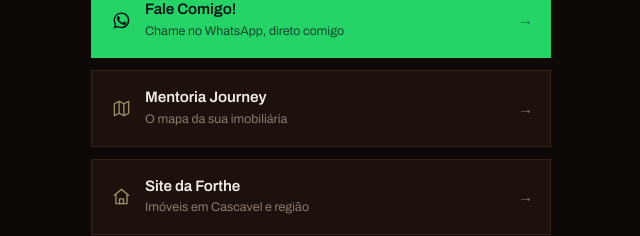
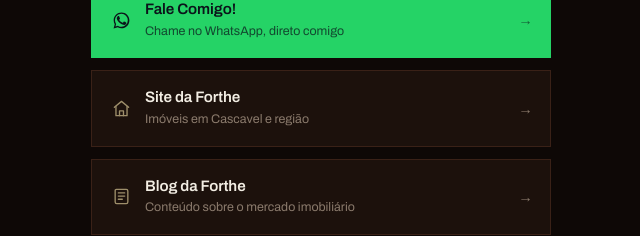
Before and after one commit to Fabreti/mentoria-fernando-dallagnol, a plain HTML site: page links.html in a window 1280 px wide. Shown: the part 544-780 px from the top of the page, without its empty margins (319-959 px from the left). Drawn offline with Linux system fonts and the light colour scheme.

Commit message:
fix: remove card duplicado de Mentoria Journey em /links
O atalho original ficou junto do novo ao restaurar o link pro site
principal, duplicando o mesmo destino na página.

Co-Authored-By: Claude Sonnet 5 <noreply@anthropic.com>

```diff
--- a/links.html
+++ b/links.html
@@ -156,19 +156,6 @@ height="0" width="0" style="display:none;visibility:hidden"></iframe></noscript>
       <span class="lk-go">→</span>
     </a>
 
-    <a class="lk rv" style="animation-delay:.32s"
-       href="/?utm_source=instagram&utm_medium=bio&utm_campaign=perfil_fernando">
-      <svg viewBox="0 0 24 24" fill="none" stroke="currentColor" stroke-width="1.7"
-           stroke-linecap="round" stroke-linejoin="round" aria-hidden="true">
-        <path d="M3 6l6-3 6 3 6-3v15l-6 3-6-3-6 3V6z"/><path d="M9 3v15"/><path d="M15 6v15"/>
-      </svg>
-      <span class="lk-txt">
-        <span class="lk-t">Mentoria Journey</span>
-        <span class="lk-s">O mapa da sua imobiliária</span>
-      </span>
-      <span class="lk-go">→</span>
-    </a>
-
     <a class="lk rv" style="animation-delay:.36s"
        href="https://fortheimobiliaria.com.br/" target="_blank" rel="noopener">
       <svg viewBox="0 0 24 24" fill="none" stroke="currentColor" stroke-width="1.7"
```
